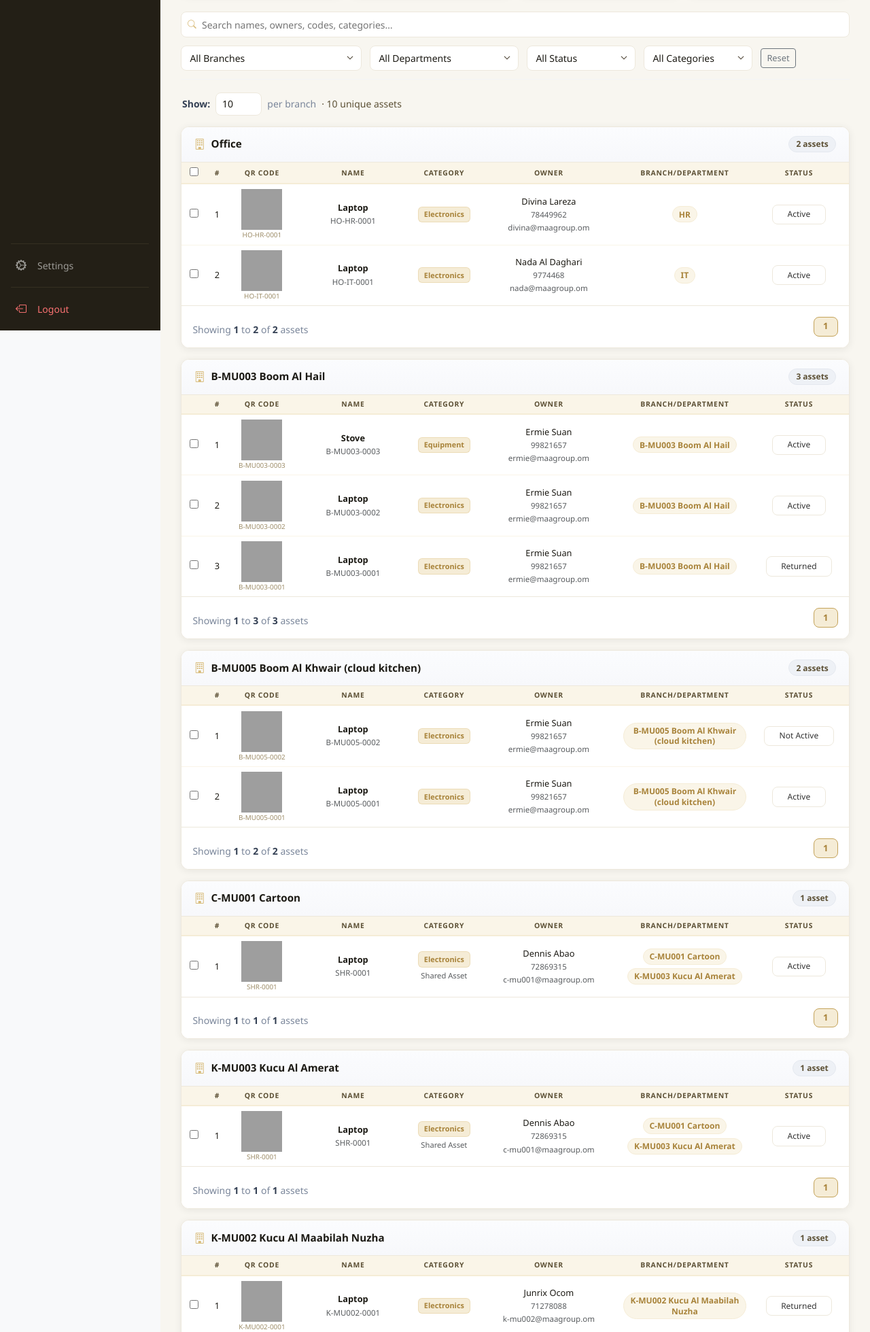
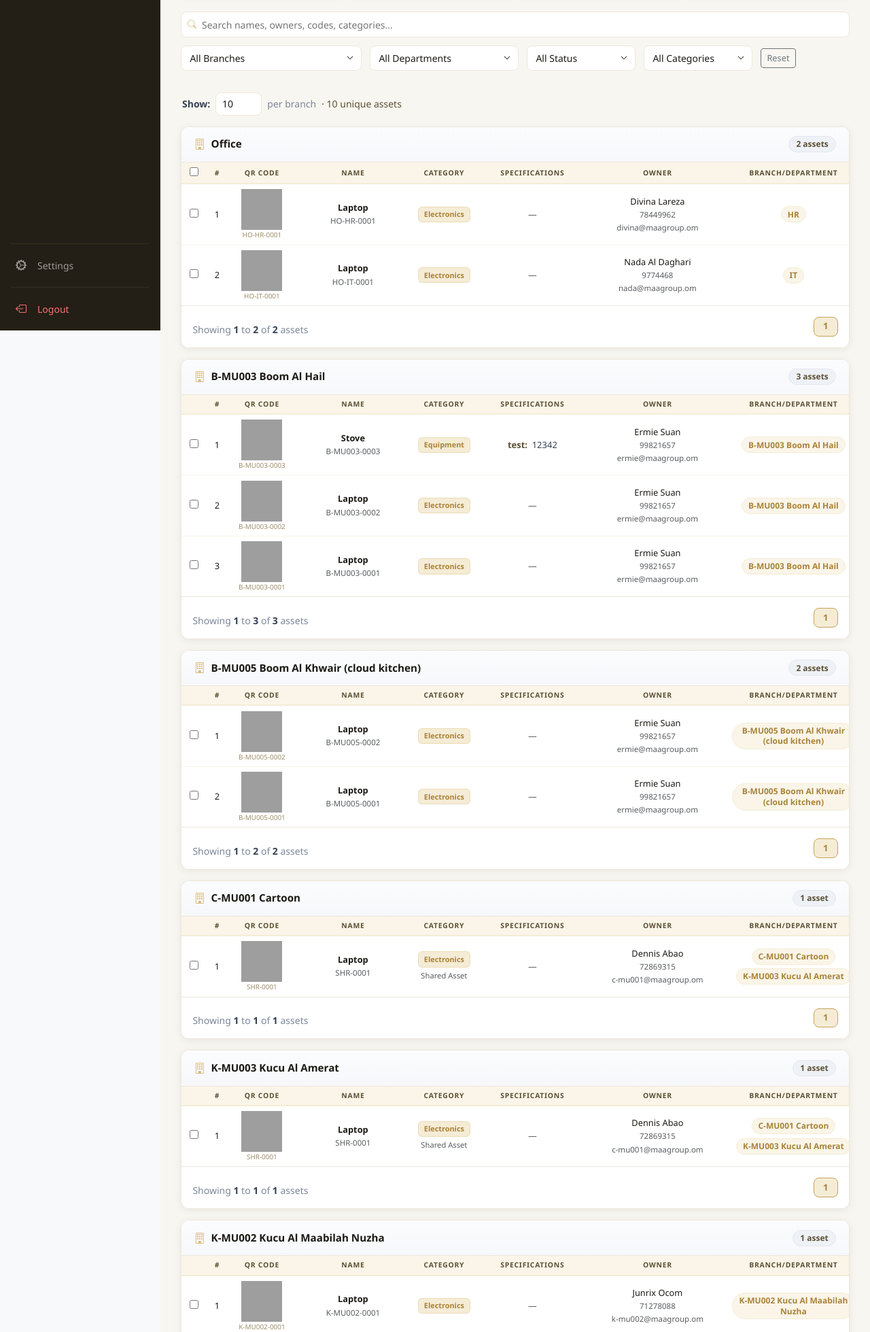
Before and after one commit to Jaypeeeee6/Asset-Tracking-System, a Flask app: page /assets/dashboard in a window 1280 px wide. Shown: the part 314-2273 px from the top of the page at 68% size. Run offline with Flask 3, Linux system fonts and the light colour scheme; a user stored in the database is signed in; data comes from the database, SQL or seed files in the repository; both versions use the stored data as it was after the commit; data that the repository does not hold is empty; some libraries are stand-ins or nearby versions; grey boxes are pictures that could not be loaded.

Commit message:
Include Specifications column in Assets table

```diff
--- a/routes/assets.py
+++ b/routes/assets.py
@@ -868,6 +868,35 @@ def _compute_chart_data_from_asset_rows(rows):
     }
 
 
+def _attach_asset_specifications(cur, assets):
+    """Attach ordered specification label/value pairs for dashboard display."""
+    for asset in assets or []:
+        asset['specifications'] = []
+    asset_ids = [int(a['id']) for a in (assets or []) if a.get('id') is not None]
+    if not asset_ids:
+        return
+    placeholders = ','.join('?' * len(asset_ids))
+    cur.execute(
+        f'''
+        SELECT asv.asset_id, sf.label, asv.value
+        FROM asset_spec_values asv
+        JOIN asset_name_spec_fields sf ON sf.id = asv.spec_field_id
+        WHERE asv.asset_id IN ({placeholders})
+          AND TRIM(IFNULL(asv.value, '')) != ''
+        ORDER BY asv.asset_id, sf.sort_order, sf.id
+        ''',
+        asset_ids,
+    )
+    by_asset = {aid: [] for aid in asset_ids}
+    for asset_id, label, value in cur.fetchall():
+        by_asset.setdefault(int(asset_id), []).append({
+            'label': label or '',
+            'value': (value or '').strip(),
+        })
+    for asset in assets:
+        asset['specifications'] = by_asset.get(int(asset['id']), [])
+
+
 def _attach_owner_contacts(cur, assets):
     """Attach owner mobile/email onto asset dicts for table display.
 
@@ -1010,6 +1039,7 @@ def dashboard():
         asset['supporting_documents'] = docs_by_asset.get(asset['id'], [])
 
     _attach_asset_location_displays(cur, assets)
+    _attach_asset_specifications(cur, assets)
 
     partial_ctx = dict(
         assets=assets,
--- a/static/app-dashboard.css
+++ b/static/app-dashboard.css
@@ -1439,6 +1439,52 @@ body.dark-mode .asset-documents-modal-asset {
     overflow-wrap: anywhere;
     box-sizing: border-box;
     text-align: center;
+}
+
+/* Specifications column */
+.asset-dashboard .asset-register-card .app-table col.app-table-col-specs,
+.asset-dashboard .asset-register-card .app-table th.app-table-col-specs,
+.asset-dashboard .asset-register-card .app-table td.app-table-col-specs {
+    min-width: 10rem;
+    width: 14%;
+    white-space: normal;
+    overflow-wrap: anywhere;
+    box-sizing: border-box;
+    text-align: center;
+    vertical-align: middle;
+}
+
+.asset-dashboard .asset-spec-list {
+    display: flex;
+    flex-direction: column;
+    gap: 0.2rem;
+    align-items: center;
+}
+
+.asset-dashboard .asset-spec-item {
+    font-size: 0.8125rem;
+    line-height: 1.35;
+    color: #344054;
+}
+
+.asset-dashboard .asset-spec-label {
+    font-weight: 600;
+    color: #5c5035;
+    margin-right: 0.2rem;
+}
+
+.asset-dashboard .asset-spec-value {
+    font-weight: 500;
+    color: #344054;
+}
+
+body.dark-mode .asset-dashboard .asset-spec-item,
+body.dark-mode .asset-dashboard .asset-spec-value {
+    color: #e7e5e4;
+}
+
+body.dark-mode .asset-dashboard .asset-spec-label {
+    color: #d9bd7d;
 }
 
 /* Owner column */
--- a/static/js/asset-register-mobile-cards.js
+++ b/static/js/asset-register-mobile-cards.js
@@ -44,7 +44,7 @@
     }
 
     function cloneLocationValue(row) {
-        var cell = cellAt(row, 6);
+        var cell = cellAt(row, 7);
         if (!cell) return null;
         var chips = cell.querySelector('.asset-location-chips');
         if (chips) return chips.cloneNode(true);
@@ -61,6 +61,14 @@
             span.textContent = badge.textContent.replace(/\s+/g, ' ').trim();
             return span;
         }
+        return null;
+    }
+
+    function cloneSpecsValue(row) {
+        var cell = cellAt(row, 5);
+        if (!cell) return null;
+        var list = cell.querySelector('.asset-spec-list');
+        if (list) return list.cloneNode(true);
         return null;
     }
 
@@ -120,7 +128,10 @@
         var categoryNode = cloneCategoryValue(row);
         addCardRow(body, 'Category', categoryNode || cellTextAt(row, 4));
 
-        var ownerCell = cellAt(row, 5);
+        var specsNode = cloneSpecsValue(row);
+        addCardRow(body, 'Specifications', specsNode || cellTextAt(row, 5));
+
+        var ownerCell = cellAt(row, 6);
         if (ownerCell) {
             var ownerClone = ownerCell.cloneNode(true);
             ownerClone.querySelectorAll('br').forEach(function (br) {
@@ -145,10 +156,10 @@
             locationRow.appendChild(locationValue);
             body.appendChild(locationRow);
         } else {
-            addCardRow(body, 'Branch/Department', cellTextAt(row, 6));
+            addCardRow(body, 'Branch/Department', cellTextAt(row, 7));
         }
 
-        var statusCell = cellAt(row, 7);
+        var statusCell = cellAt(row, 8);
         if (statusCell) {
             var statusSelect = statusCell.querySelector('.status-select');
             var statusRow = document.createElement('div');
@@ -161,14 +172,14 @@
             if (statusSelect) {
                 statusValue.appendChild(statusSelect.cloneNode(true));
             } else {
-                statusValue.textContent = cellTextAt(row, 7);
+                statusValue.textContent = cellTextAt(row, 8);
             }
             statusRow.appendChild(statusLabel);
             statusRow.appendChild(statusValue);
             body.appendChild(statusRow);
         }
 
-        addCardRow(body, 'Date', cellTextAt(row, 8));
+        addCardRow(body, 'Date', cellTextAt(row, 9));
 
         var qrCell = cellAt(row, 2);
         var qrImg = qrCell && qrCell.querySelector('.asset-register-qr-img');
@@ -186,7 +197,7 @@
             body.appendChild(qrRow);
         }
 
-        var actionsCell = cellAt(row, 9);
+        var actionsCell = cellAt(row, 10);
         var actions = actionsCell && actionsCell.querySelector('.app-table-actions');
         if (actions) {
             var actionsWrap = document.createElement('div');
--- a/templates/partials/asset_register_results.html
+++ b/templates/partials/asset_register_results.html
@@ -19,6 +19,7 @@ sort_by={{ sort_by }}&sort_dir={{ sort_dir }}&branch={{ branch_filter|urlencode
             <col class="app-table-col-qr">
             <col class="app-table-col-name">
             <col class="app-table-col-type">
+            <col class="app-table-col-specs">
             <col class="app-table-col-owner">
             <col class="app-table-col-location">
             <col class="app-table-col-status">
@@ -32,6 +33,7 @@ sort_by={{ sort_by }}&sort_dir={{ sort_dir }}&branch={{ branch_filter|urlencode
                 <th class="app-table-col-qr">QR Code</th>
                 <th class="app-table-col-name"><a href="{{ url_for('assets.dashboard') }}{{ sort_href('name') }}">Name{% if sort_by == 'name' %} {% if sort_dir == 'asc' %}&#9650;{% else %}&#9660;{% endif %}{% endif %}</a></th>
                 <th class="app-table-col-type"><a href="{{ url_for('assets.dashboard') }}{{ sort_href('asset_type') }}">Category{% if sort_by == 'asset_type' %} {% if sort_dir == 'asc' %}&#9650;{% else %}&#9660;{% endif %}{% endif %}</a></th>
+                <th class="app-table-col-specs">Specifications</th>
                 <th class="app-table-col-owner"><a href="{{ url_for('assets.dashboard') }}{{ sort_href('owner') }}">Owner{% if sort_by == 'owner' %} {% if sort_dir == 'asc' %}&#9650;{% else %}&#9660;{% endif %}{% endif %}</a></th>
                 <th class="app-table-col-location"><a href="{{ url_for('assets.dashboard') }}{{ sort_href('branch') }}">Branch/Department{% if sort_by == 'branch' %} {% if sort_dir == 'asc' %}&#9650;{% else %}&#9660;{% endif %}{% endif %}</a></th>
                 <th class="app-table-col-status"><a href="{{ url_for('assets.dashboard') }}{{ sort_href('used_status') }}">Status{% if sort_by == 'used_status' %} {% if sort_dir == 'asc' %}&#9650;{% else %}&#9660;{% endif %}{% endif %}</a></th>
@@ -153,6 +155,20 @@ sort_by={{ sort_by }}&sort_dir={{ sort_dir }}&branch={{ branch_filter|urlencode
                                 <span class="text-muted">—</span>
                             {% endif %}
                         </td>
+                        <td class="app-table-col-specs">
+                            {% if asset.specifications %}
+                            <div class="asset-spec-list">
+                                {% for spec in asset.specifications %}
+                                <div class="asset-spec-item">
+                                    <span class="asset-spec-label">{{ spec.label }}:</span>
+                                    <span class="asset-spec-value">{{ spec.value }}</span>
+                                </div>
+                                {% endfor %}
+                            </div>
+                            {% else %}
+                                <span class="text-muted">—</span>
+                            {% endif %}
+                        </td>
                         <td class="app-table-col-owner">
                             {{ asset.owner }}
                             {% if asset.owner != 'No Owner' and (asset.owner_mobile or asset.owner_email) %}
```
Also changed, not shown: production_assets.db.
